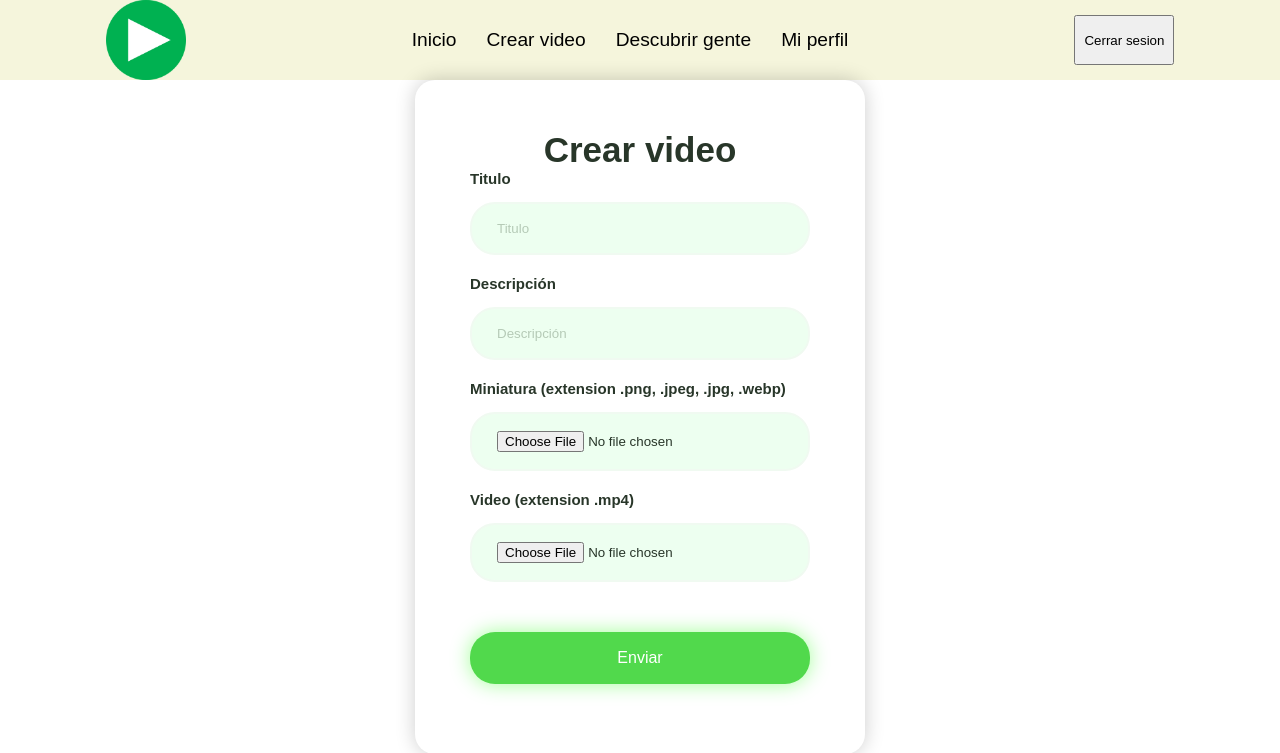
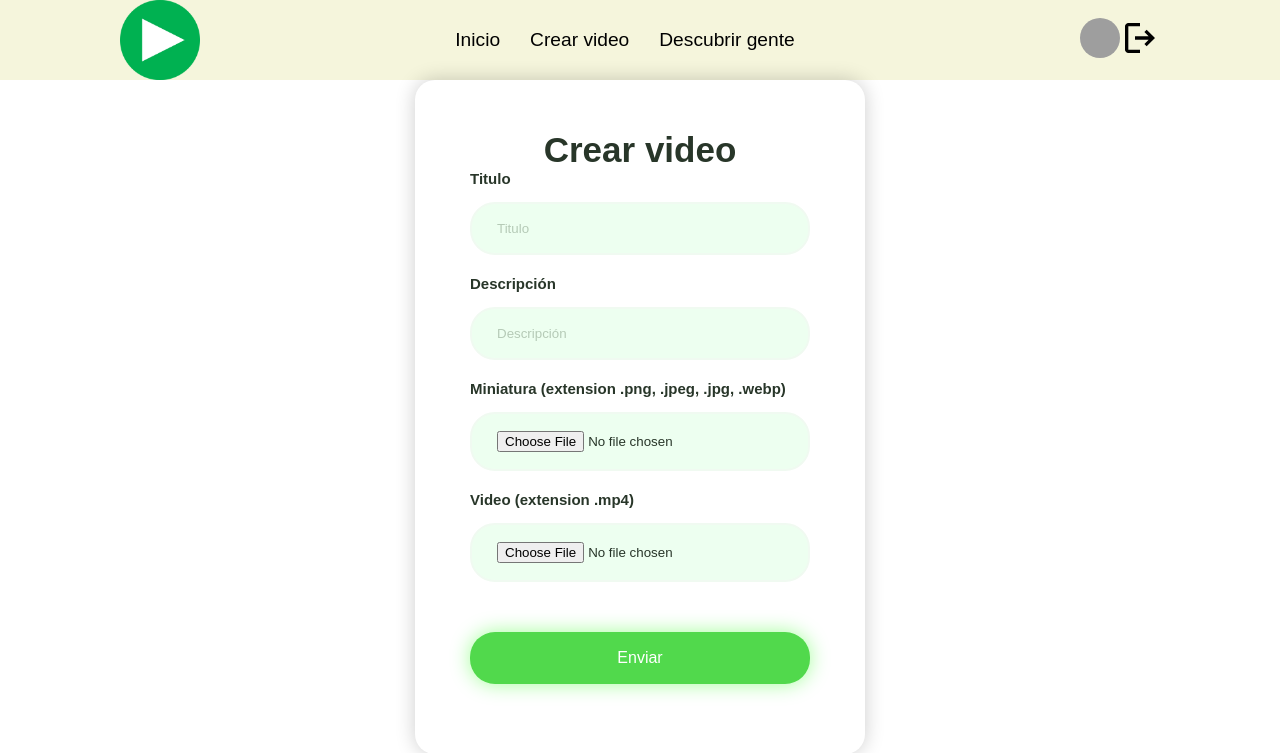
Before and after one commit to RMontesJ/plataforma-videos, a PHP site: page /pages/post.php?id_user=1 in a window 1280 px wide. Shown: the top 753 px of the page. Run offline with PHP 8.4, Linux system fonts and the light colour scheme; data that the repository does not hold is empty; grey boxes are pictures that could not be loaded.

Commit message:
Changed design of nav

```diff
--- a/css/nav.css
+++ b/css/nav.css
@@ -36,9 +36,14 @@ nav ul li a{
     font-size: larger;
 }
 
-button{
-    width: 100px;
-    height: 50px;
+.profile-logout-box{
+    display: flex;
+    flex-direction: row;
+    flex-wrap: wrap;
+}
+
+.profile-logout-box img{
+border-radius: 100%;
 }
 
 @media(max-width:400px){
--- a/includes/nav.php
+++ b/includes/nav.php
@@ -1,6 +1,10 @@
 <?php
 
 $id = $_GET['id_user'];
+
+require_once "../DB/DB_Connection.php";
+$DB = new DB();
+$picture = $DB->catchPicture($id);
 
 ?>
 
@@ -11,8 +15,12 @@ $id = $_GET['id_user'];
             <li><a href="../pages/main.php?id_user=<?php echo $id ?>">Inicio</a></li>
             <li><a href="../pages/post.php?id_user=<?php echo $id ?>">Crear video</a></li>
             <li><a href="../pages/profiles.php?id_user=<?php echo $id ?>">Descubrir gente</a></li>
-            <li><a href="../pages/myProfile.php?id_user=<?php echo $id ?>">Mi perfil</a></li>
+            <li></li>
         </ul>
     </nav>
-    <a href="../logic/logic_logout.php"><button>Cerrar sesion</button></a>
+    <div class="profile-logout-box">
+    <a href="../pages/myProfile.php?id_user=<?php echo $id ?>"><img src="../profile-pictures/<?php echo $picture; ?>" alt="My profile picture" style="width:40px;height:40px;"></a>
+    <a href="../logic/logic_logout.php"><img src="../icons/logout_icon.svg" alt="Logout" style="width:40px;height:40px;"></a>
+    </div>
+
 </header>
```
Also changed, not shown: icons/logout_icon.svg (added).
